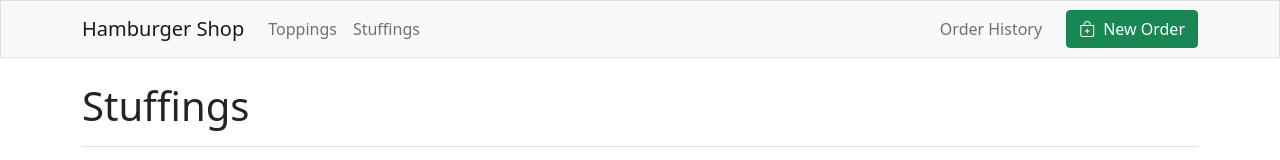
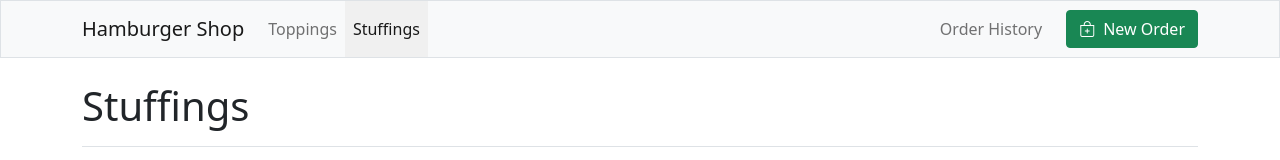
Before and after one commit to Kirill357544/hamburger-shop, a React (Create React App) app: page /stuffings in a window 1280 px wide. Shown: the top 160 px of the page. Built offline with nearby package versions, Linux system fonts and the light colour scheme.

Commit message:
feat: add styles to selected navLink

```diff
--- a/src/App.js
+++ b/src/App.js
@@ -1,15 +1,15 @@
 import Hamburger from "./Hamburger";
 import Home from "./components/Home";
-import Header from "./components/Header";
 import Fillings from "./components/Fillings";
 import formatPrice from "./formatter/formatPrice";
 import OrderButton from "./components/OrderButton";
 import { Routes, Route } from "react-router-dom";
+import Layout from "./Layout";
 
 export default function App() {
     return (
         <Routes>
-            <Route path="/" element={<Header order={OrderButton} />}>
+            <Route path="/" element={<Layout order={OrderButton} />}>
                 <Route index element={<Home />} />
                 <Route
                     path="toppings"
--- /dev/null
+++ b/src/Layout.js
@@ -0,0 +1,13 @@
+import { Outlet } from "react-router-dom";
+import Header from "./components/Header";
+
+export default function Layout(props) {
+    return (
+        <>
+            <Header order={props.order} />
+            <main className="container">
+                <Outlet />
+            </main>
+        </>
+    );
+}
--- a/src/components/Fillings.js
+++ b/src/components/Fillings.js
@@ -4,7 +4,7 @@ export default function Fillings(props) {
     const fillings = props.fillings.sort((prev, next) => next.price - prev.price);
 
     return (
-        <main className="container">
+        <>
             <h1 className="mb-3 pb-3 border-bottom">{title}</h1>
             <table className="table">
                 <thead>
@@ -26,6 +26,6 @@ export default function Fillings(props) {
                     })}
                 </tbody>
             </table>
-        </main>
+        </>
     );
 }
--- a/src/components/Header.js
+++ b/src/components/Header.js
@@ -1,10 +1,10 @@
-import { Link, Outlet } from "react-router-dom";
+import { Link, NavLink } from "react-router-dom";
 
 export default function Header(props) {
     return (
         <>
             <header className="mb-4 border">
-                <nav className="navbar navbar-expand-lg navbar-light bg-light">
+                <nav className="navbar navbar-expand-lg navbar-light bg-light p-0">
                     <div className="container">
                         <div className="collapse navbar-collapse">
                             <Link className="navbar-brand" to="/">
@@ -12,21 +12,21 @@ export default function Header(props) {
                             </Link>
                             <ul className="navbar-nav me-auto mb-2 mb-lg-0">
                                 <li className="nav-item">
-                                    <Link className="nav-link" to="toppings">
+                                    <NavLink className="nav-link py-3 px-2" to="toppings">
                                         Toppings
-                                    </Link>
+                                    </NavLink>
                                 </li>
                                 <li className="nav-item">
-                                    <Link className="nav-link" to="stuffings">
+                                    <NavLink className="nav-link py-3 px-2" to="stuffings">
                                         Stuffings
-                                    </Link>
+                                    </NavLink>
                                 </li>
                             </ul>
                             <ul className="navbar-nav navbar-right">
                                 <li className="nav-item">
-                                    <Link className="me-3 nav-link" to="history">
+                                    <NavLink className="me-3 nav-link py-3 px-2" to="history">
                                         Order History
-                                    </Link>
+                                    </NavLink>
                                 </li>
                             </ul>
                             <div className="d-flex">{props.order()}</div>
@@ -34,7 +34,6 @@ export default function Header(props) {
                     </div>
                 </nav>
             </header>
-            <Outlet />
         </>
     );
 }
--- a/src/components/History.js
+++ b/src/components/History.js
@@ -1,6 +1,6 @@
 export default function History() {
     return (
-        <main className="container">
+        <>
             <h1 className="mb-3 pb-3 border-bottom">Order History</h1>
             <table className="table">
                 <thead>
@@ -14,6 +14,6 @@ export default function History() {
                 </thead>
                 <tbody></tbody>
             </table>
-        </main>
+        </>
     );
 }
--- a/src/components/Home.js
+++ b/src/components/Home.js
@@ -1,7 +1,3 @@
 export default function Home() {
-    return (
-        <main className="container">
-            <h1 className="pb-3 border-bottom">Hamburger Shop</h1>
-        </main>
-    );
+    return <h1 className="pb-3 border-bottom">Hamburger Shop</h1>;
 }
--- /dev/null
+++ b/src/index.css
@@ -0,0 +1,3 @@
+.active {
+    background-color: #f0f0f0;
+}
--- a/src/index.js
+++ b/src/index.js
@@ -3,6 +3,7 @@ import ReactDOM from "react-dom/client";
 import "bootstrap/dist/css/bootstrap.css";
 import App from "./App";
 import { BrowserRouter } from "react-router-dom";
+import "./index.css";
 
 const root = ReactDOM.createRoot(document.getElementById("root"));
 root.render(
```
